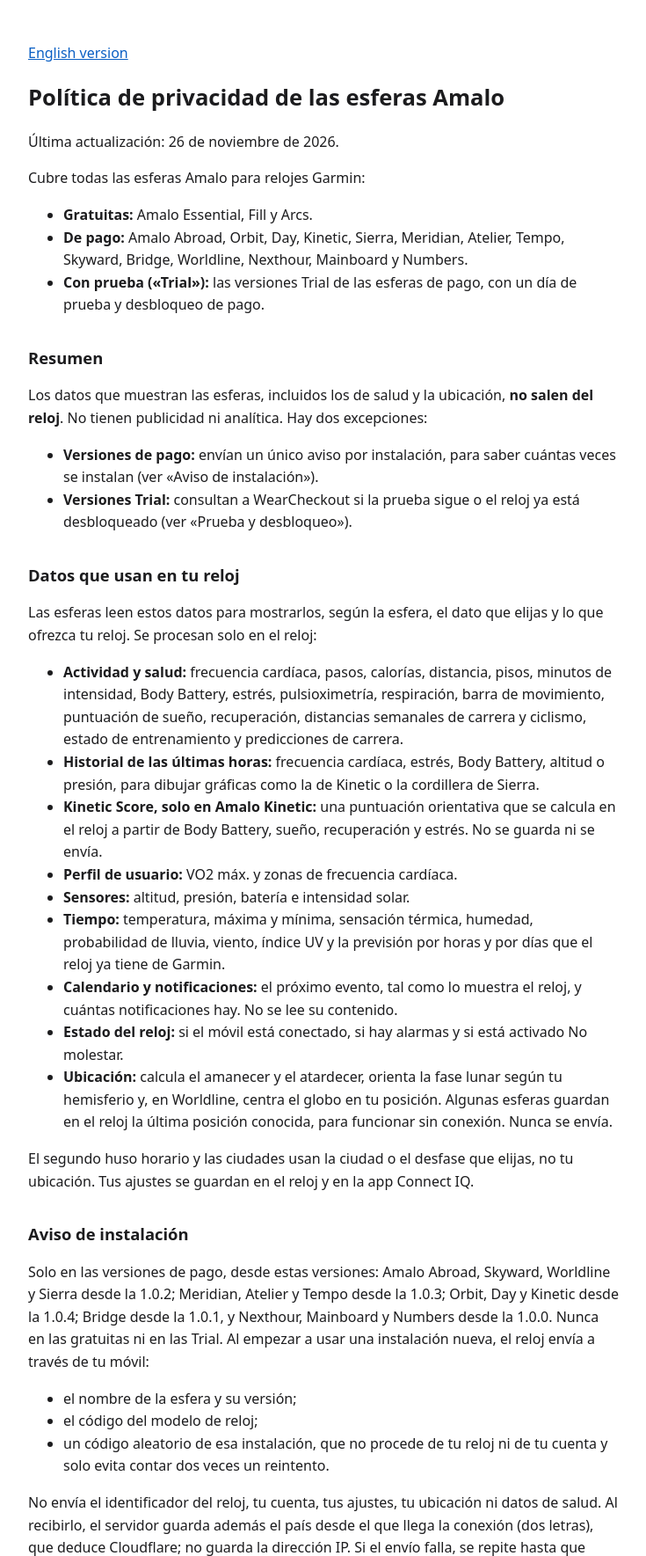
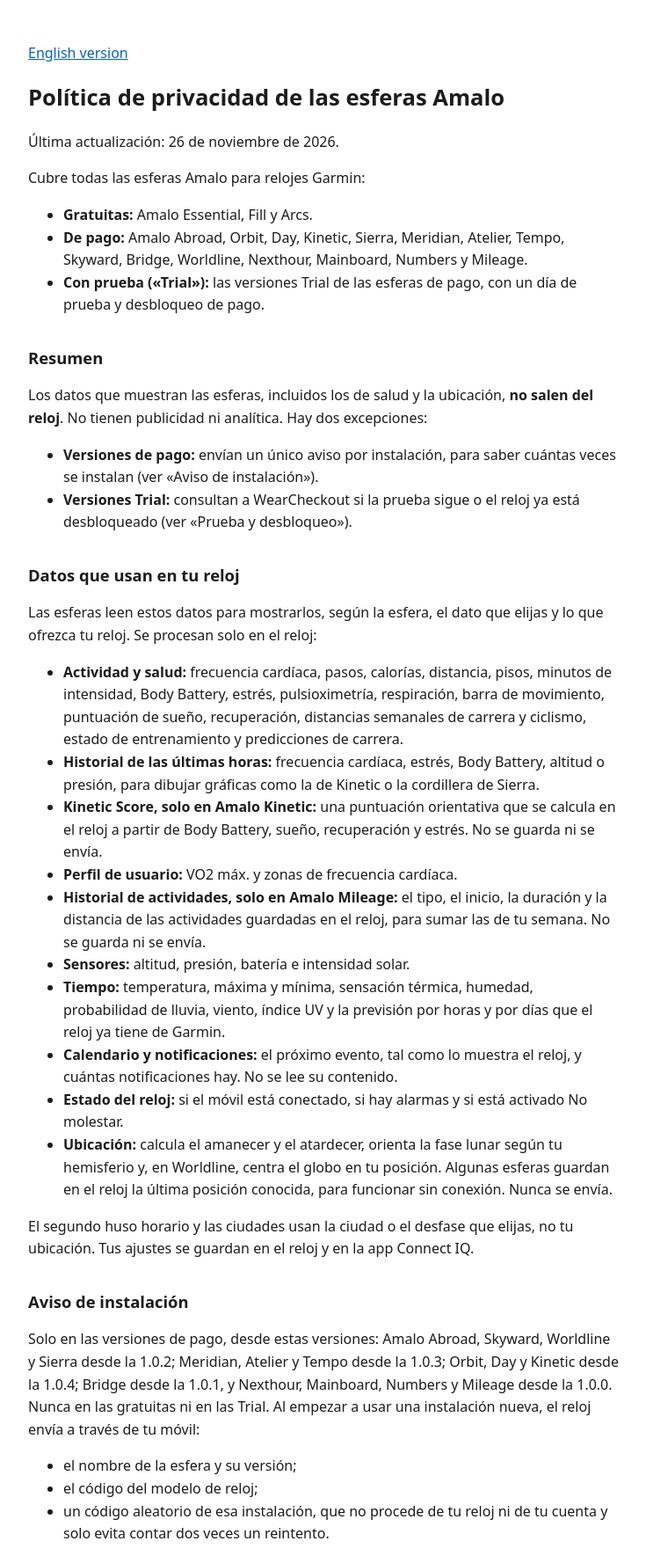
Before and after one commit to wasdaf77/amalo-privacy, a plain HTML site: page index.html in a window 1280 px wide. Shown: the top 1769 px of the page at 88% size, without its empty margins (272-1007 px from the left). Drawn offline with Linux system fonts and the light colour scheme.

Commit message:
Añadir Amalo Mileage a la política de privacidad
Co-Authored-By: Claude Opus 5.5 <noreply@anthropic.com>

```diff
--- a/index.html
+++ b/index.html
@@ -19,7 +19,7 @@
 <p>Cubre todas las esferas Amalo para relojes Garmin:</p>
 <ul>
   <li><strong>Gratuitas:</strong> Amalo Essential, Fill y Arcs.</li>
-  <li><strong>De pago:</strong> Amalo Abroad, Orbit, Day, Kinetic, Sierra, Meridian, Atelier, Tempo, Skyward, Bridge, Worldline, Nexthour, Mainboard y Numbers.</li>
+  <li><strong>De pago:</strong> Amalo Abroad, Orbit, Day, Kinetic, Sierra, Meridian, Atelier, Tempo, Skyward, Bridge, Worldline, Nexthour, Mainboard, Numbers y Mileage.</li>
   <li><strong>Con prueba («Trial»):</strong> las versiones Trial de las esferas de pago, con un día de prueba y desbloqueo de pago.</li>
 </ul>
 
@@ -37,6 +37,7 @@
   <li><strong>Historial de las últimas horas:</strong> frecuencia cardíaca, estrés, Body Battery, altitud o presión, para dibujar gráficas como la de Kinetic o la cordillera de Sierra.</li>
   <li><strong>Kinetic Score, solo en Amalo Kinetic:</strong> una puntuación orientativa que se calcula en el reloj a partir de Body Battery, sueño, recuperación y estrés. No se guarda ni se envía.</li>
   <li><strong>Perfil de usuario:</strong> VO2 máx. y zonas de frecuencia cardíaca.</li>
+  <li><strong>Historial de actividades, solo en Amalo Mileage:</strong> el tipo, el inicio, la duración y la distancia de las actividades guardadas en el reloj, para sumar las de tu semana. No se guarda ni se envía.</li>
   <li><strong>Sensores:</strong> altitud, presión, batería e intensidad solar.</li>
   <li><strong>Tiempo:</strong> temperatura, máxima y mínima, sensación térmica, humedad, probabilidad de lluvia, viento, índice UV y la previsión por horas y por días que el reloj ya tiene de Garmin.</li>
   <li><strong>Calendario y notificaciones:</strong> el próximo evento, tal como lo muestra el reloj, y cuántas notificaciones hay. No se lee su contenido.</li>
@@ -46,7 +47,7 @@
 <p>El segundo huso horario y las ciudades usan la ciudad o el desfase que elijas, no tu ubicación. Tus ajustes se guardan en el reloj y en la app Connect IQ.</p>
 
 <h2 id="aviso">Aviso de instalación</h2>
-<p>Solo en las versiones de pago, desde estas versiones: Amalo Abroad, Skyward, Worldline y Sierra desde la 1.0.2; Meridian, Atelier y Tempo desde la 1.0.3; Orbit, Day y Kinetic desde la 1.0.4; Bridge desde la 1.0.1, y Nexthour, Mainboard y Numbers desde la 1.0.0. Nunca en las gratuitas ni en las Trial. Al empezar a usar una instalación nueva, el reloj envía a través de tu móvil:</p>
+<p>Solo en las versiones de pago, desde estas versiones: Amalo Abroad, Skyward, Worldline y Sierra desde la 1.0.2; Meridian, Atelier y Tempo desde la 1.0.3; Orbit, Day y Kinetic desde la 1.0.4; Bridge desde la 1.0.1, y Nexthour, Mainboard, Numbers y Mileage desde la 1.0.0. Nunca en las gratuitas ni en las Trial. Al empezar a usar una instalación nueva, el reloj envía a través de tu móvil:</p>
 <ul>
   <li>el nombre de la esfera y su versión;</li>
   <li>el código del modelo de reloj;</li>
@@ -98,7 +99,7 @@
 <p>It covers every Amalo watch face for Garmin watches:</p>
 <ul>
   <li><strong>Free:</strong> Amalo Essential, Fill and Arcs.</li>
-  <li><strong>Paid:</strong> Amalo Abroad, Orbit, Day, Kinetic, Sierra, Meridian, Atelier, Tempo, Skyward, Bridge, Worldline, Nexthour, Mainboard and Numbers.</li>
+  <li><strong>Paid:</strong> Amalo Abroad, Orbit, Day, Kinetic, Sierra, Meridian, Atelier, Tempo, Skyward, Bridge, Worldline, Nexthour, Mainboard, Numbers and Mileage.</li>
   <li><strong>With a trial ("Trial"):</strong> the Trial versions of the paid watch faces, with a one-day trial and a paid unlock.</li>
 </ul>
 
@@ -116,6 +117,7 @@
   <li><strong>Recent history:</strong> heart rate, stress, Body Battery, altitude or pressure, to draw graphs such as the Kinetic graph or the Sierra ridge.</li>
   <li><strong>Kinetic Score, Amalo Kinetic only:</strong> an indicative score calculated on the watch from Body Battery, sleep, recovery and stress. It is not stored or sent.</li>
   <li><strong>User profile:</strong> VO2 max and heart rate zones.</li>
+  <li><strong>Activity history, Amalo Mileage only:</strong> the type, start, duration and distance of the activities saved on the watch, to add up your week. It is not stored or sent.</li>
   <li><strong>Sensors:</strong> altitude, pressure, battery and solar intensity.</li>
   <li><strong>Weather:</strong> temperature, high and low, feels-like temperature, humidity, chance of rain, wind, UV index and the hourly and daily forecast that the watch already has from Garmin.</li>
   <li><strong>Calendar and notifications:</strong> the next event, as the watch shows it, and how many notifications there are. Their content is not read.</li>
@@ -125,7 +127,7 @@
 <p>The second time zone and the cities use the city or offset you choose, not your location. Your settings are stored on the watch and in the Connect IQ app.</p>
 
 <h2 id="notice">Installation notice</h2>
-<p>Only in the paid versions, from these versions: Amalo Abroad, Skyward, Worldline and Sierra from 1.0.2; Meridian, Atelier and Tempo from 1.0.3; Orbit, Day and Kinetic from 1.0.4; Bridge from 1.0.1, and Nexthour, Mainboard and Numbers from 1.0.0. Never in the free watch faces or the Trials. When you start using a new installation, the watch sends, through your phone:</p>
+<p>Only in the paid versions, from these versions: Amalo Abroad, Skyward, Worldline and Sierra from 1.0.2; Meridian, Atelier and Tempo from 1.0.3; Orbit, Day and Kinetic from 1.0.4; Bridge from 1.0.1, and Nexthour, Mainboard, Numbers and Mileage from 1.0.0. Never in the free watch faces or the Trials. When you start using a new installation, the watch sends, through your phone:</p>
 <ul>
   <li>the name of the watch face and its version;</li>
   <li>the watch model code;</li>
```
